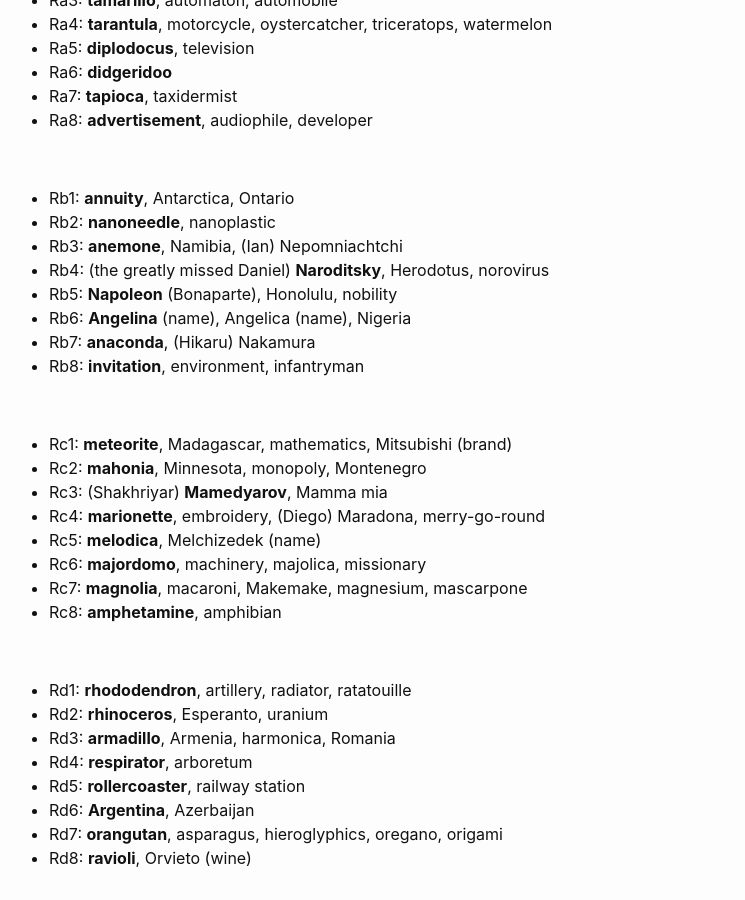
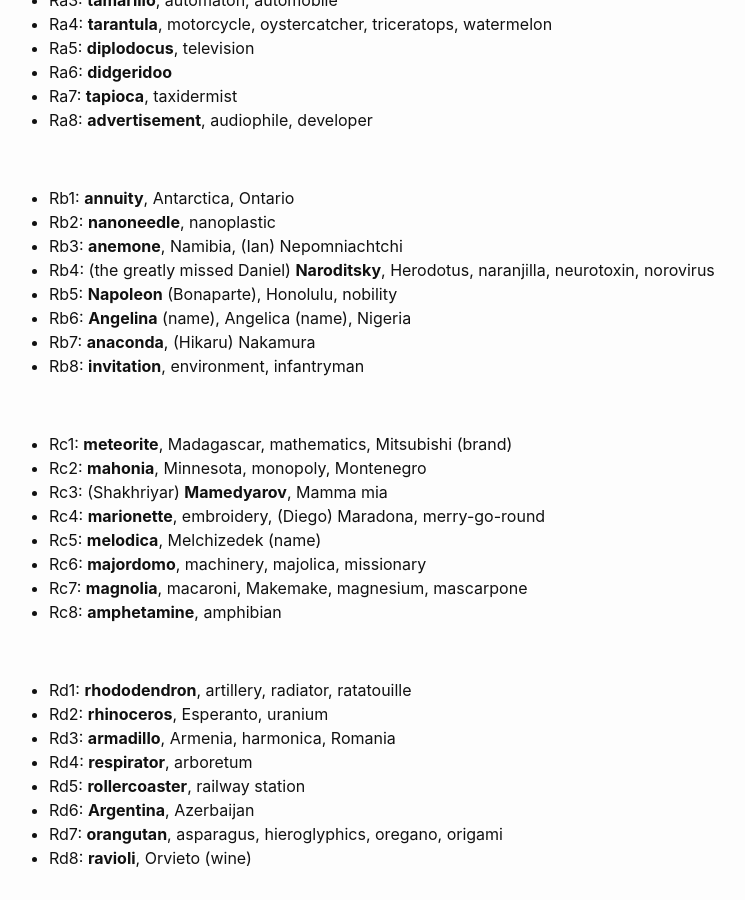
Before and after one commit to liontailedmacaque/liontailedmacaque.github.io, a Jekyll site: the page built from chessmemorypalace/picturewords.md, in a window 1280 px wide and 900 px high, scrolled down 6638 px. Shown: the whole window, without its empty margins (251-996 px from the left). Built offline with Jekyll 4.4.1, drawn with Linux system fonts in a browser that asks for light colours.

Commit message:
Update picturewords.md

```diff
--- a/chessmemorypalace/picturewords.md
+++ b/chessmemorypalace/picturewords.md
@@ -249,7 +249,7 @@
 - Rb1: **annuity**, Antarctica, Ontario
 - Rb2: **nanoneedle**, nanoplastic
 - Rb3: **anemone**, Namibia, (Ian) Nepomniachtchi
-- Rb4: (the greatly missed Daniel) **Naroditsky**, Herodotus, norovirus
+- Rb4: (the greatly missed Daniel) **Naroditsky**, Herodotus, naranjilla, neurotoxin, norovirus
 - Rb5: **Napoleon** (Bonaparte), Honolulu, nobility
 - Rb6: **Angelina** (name), Angelica (name), Nigeria
 - Rb7: **anaconda**, (Hikaru) Nakamura
```
